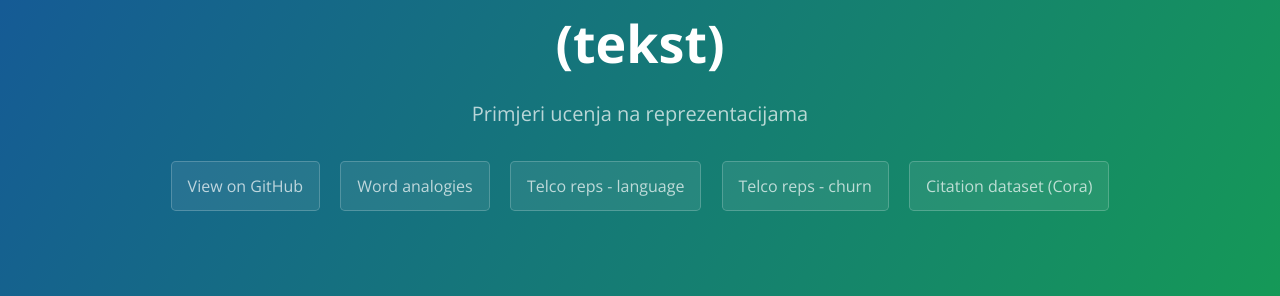
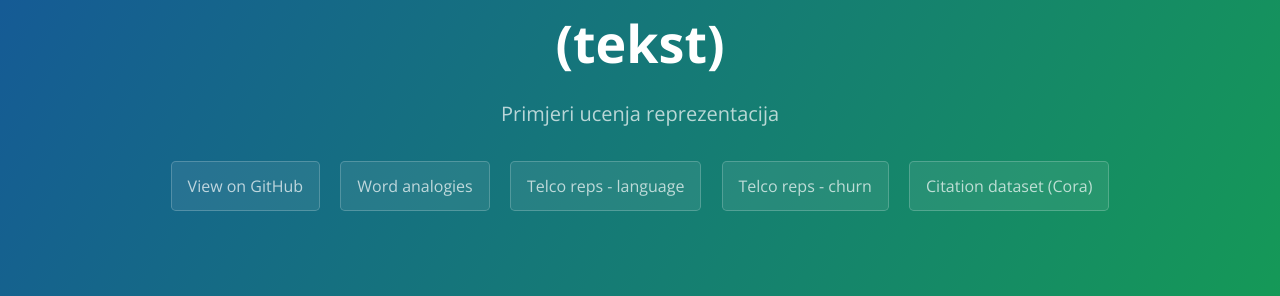
Before and after one commit to SandraMNE/ODN, a Jekyll site: the page built from index.md, in a window 1280 px wide. Shown: the part 154-450 px from the top of the page. Built offline with Jekyll 4.4.1, drawn with Linux system fonts in a browser that asks for light colours; our own code applies the rules of GitHub Pages for plain Markdown files.

Commit message:
Update _config.yml

```diff
--- a/_config.yml
+++ b/_config.yml
@@ -1,5 +1,5 @@
 title: Otvoreni Dani Nauke 2019
-description: Primjeri ucenja na reprezentacijama
+description: Primjeri ucenja reprezentacija
 author: Sandra Mitrovic
 show_downloads: true
 google_analytics:
```
